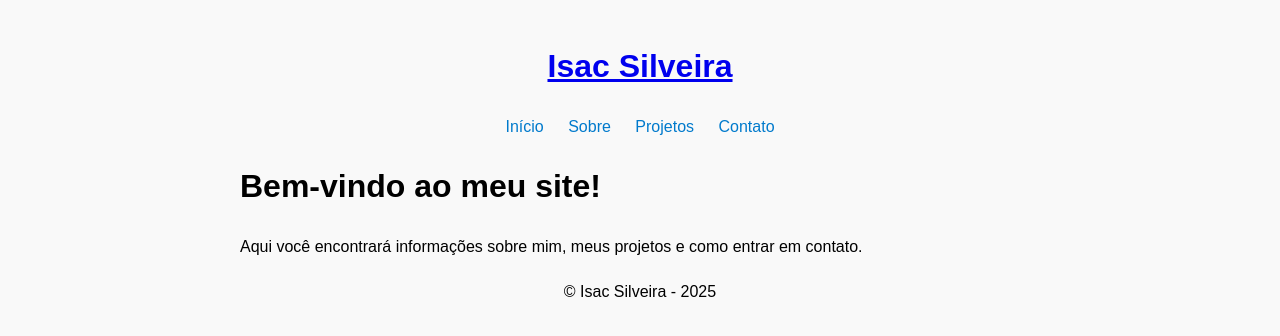
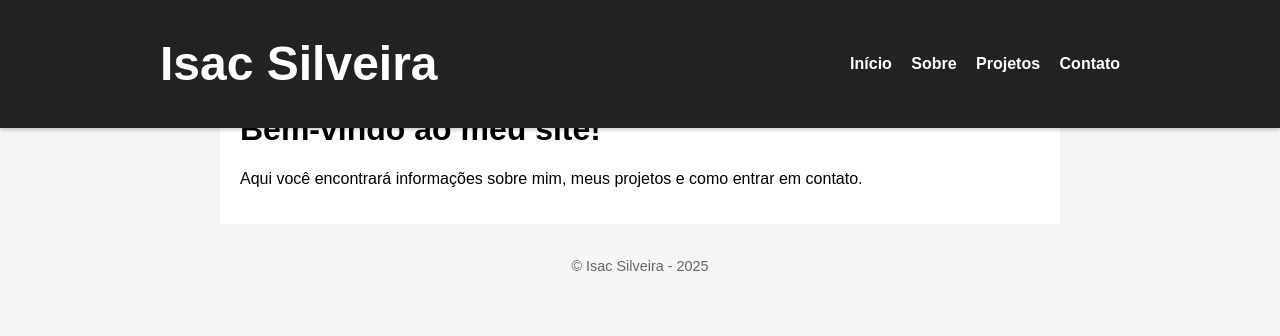
Before and after one commit to isacsilveira/isacsilveira.github.io, a Jekyll site: the page built from index.md, in a window 1280 px wide. Shown: the top 336 px of the page. Built offline with Jekyll 4.4.1, drawn with Linux system fonts in a browser that asks for light colours.

Commit message:
Update style.css

```diff
--- a/assets/css/style.css
+++ b/assets/css/style.css
@@ -1,17 +1,57 @@
 body {
   font-family: Arial, sans-serif;
+  margin: 0;
+  background-color: #f5f5f5;
+  padding-top: 70px; /* Espaço para a navbar fixa */
+}
+
+.navbar {
+  background-color: #222;
+  color: white;
+  padding: 15px 0;
+  position: fixed;
+  top: 0;
+  width: 100%;
+  z-index: 10;
+  box-shadow: 0 2px 4px rgba(0,0,0,0.2);
+}
+
+.container {
+  max-width: 960px;
+  margin: 0 auto;
+  padding: 0 20px;
+  display: flex;
+  justify-content: space-between;
+  align-items: center;
+}
+
+.site-title a {
+  color: white;
+  text-decoration: none;
+  font-size: 1.5em;
+}
+
+.menu a {
+  color: white;
+  margin-left: 15px;
+  text-decoration: none;
+  font-weight: bold;
+}
+
+.menu a:hover {
+  color: #00aced;
+}
+
+.content {
   max-width: 800px;
   margin: auto;
   padding: 20px;
-  line-height: 1.6;
-  background-color: #f9f9f9;
+  background-color: white;
 }
-header, footer {
+
+.footer {
   text-align: center;
-  margin: 20px 0;
+  padding: 20px;
+  color: #666;
+  font-size: 0.9em;
 }
-nav a {
-  margin: 0 10px;
-  text-decoration: none;
-  color: #007ACC;
-}
```
